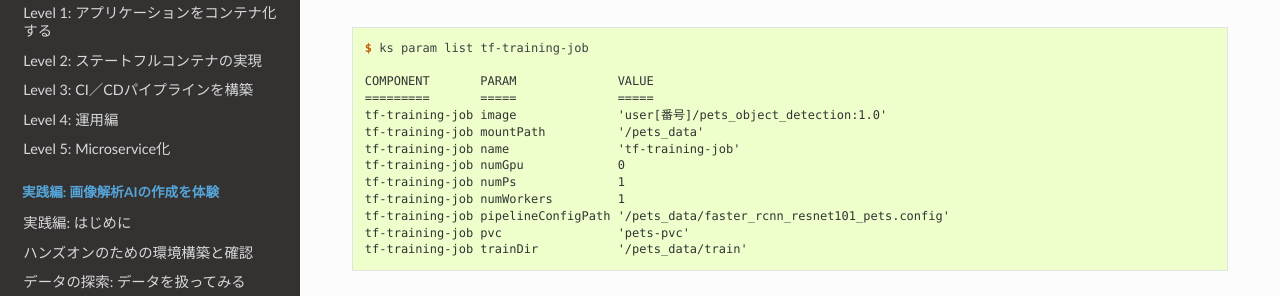
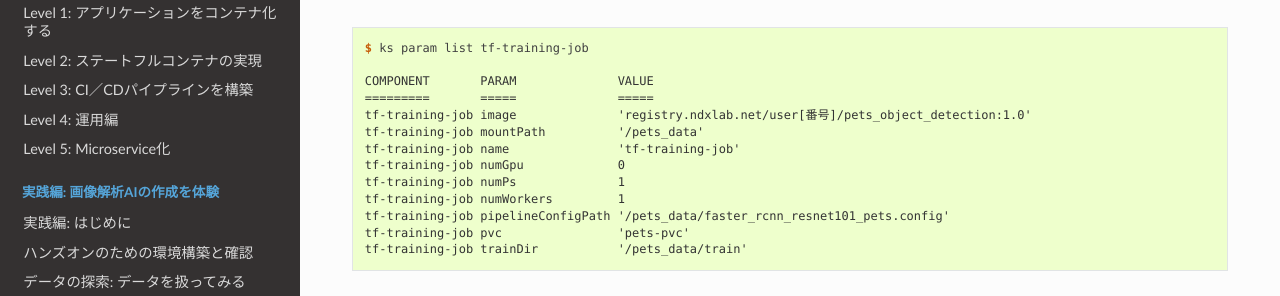
Before and after one commit to NetAppJpTechTeam/NetAppDigitalTransformationLab, a Sphinx documentation site: the page built from docs/source/MLWorkflow/training/index.rst, in a window 1280 px wide and 900 px high, scrolled down 3109 px. Shown: the part 152-448 px from the top of the window. Built offline with Sphinx 7.4.7 and the Read the Docs theme 2.0.0, drawn with Linux system fonts in a browser that asks for light colours; some of the changed text lies outside the part shown.

Commit message:
Change image repository and enhance expression

```diff
--- a/docs/source/MLWorkflow/training/index.rst
+++ b/docs/source/MLWorkflow/training/index.rst
@@ -180,7 +180,7 @@
 
     COMPONENT       PARAM              VALUE
     =========       =====              =====
-    tf-training-job image              'user[番号]/pets_object_detection:1.0'
+    tf-training-job image              'registry.ndxlab.net/user[番号]/pets_object_detection:1.0'
     tf-training-job mountPath          '/pets_data'
     tf-training-job name               'tf-training-job'
     tf-training-job numGpu             0
```
Also changed, not shown: other parts of docs/source/MLWorkflow/training/index.rst (+2 -2 lines), docs/source/MLWorkflow/serve/index.rst (+22 -20 lines).
